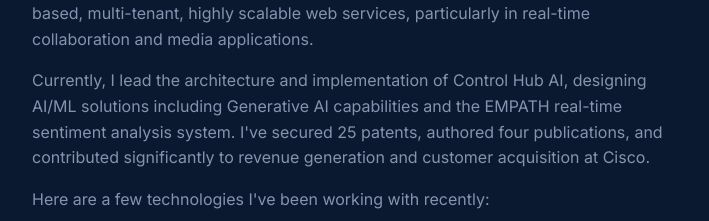
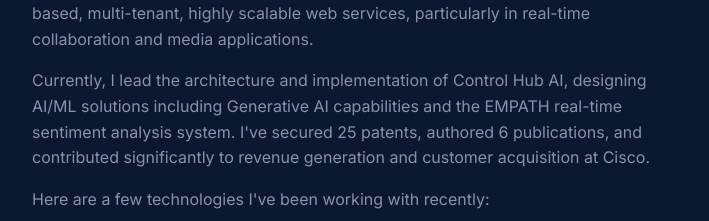
Before and after one commit to aseembasthana/mywebsite, a React (Create React App) app: page / in a window 1280 px wide. Shown: the part 998-1219 px from the top of the page, without its empty margins (178-887 px from the left). Built offline with nearby package versions, Linux system fonts and the light colour scheme.

Commit message:
Update publications count from four to 6 in About section

```diff
--- a/src/components/tabs/About.tsx
+++ b/src/components/tabs/About.tsx
@@ -48,7 +48,7 @@
           <p>
             Currently, I lead the architecture and implementation of Control Hub AI, designing
             AI/ML solutions including Generative AI capabilities and the EMPATH real-time sentiment
-            analysis system. I've secured 25 patents, authored four publications, and contributed
+            analysis system. I've secured 25 patents, authored 6 publications, and contributed
             significantly to revenue generation and customer acquisition at Cisco.
           </p>
           <p>Here are a few technologies I've been working with recently:</p>
```
